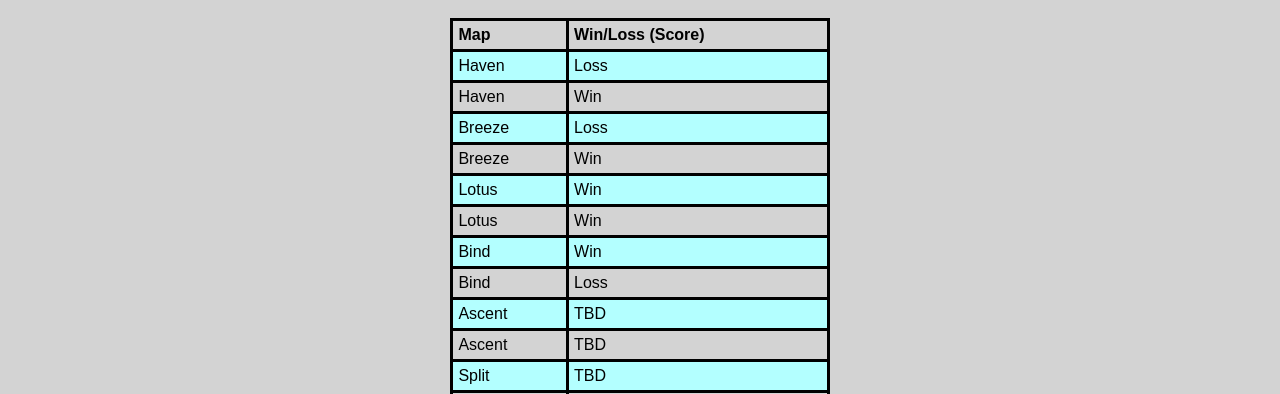
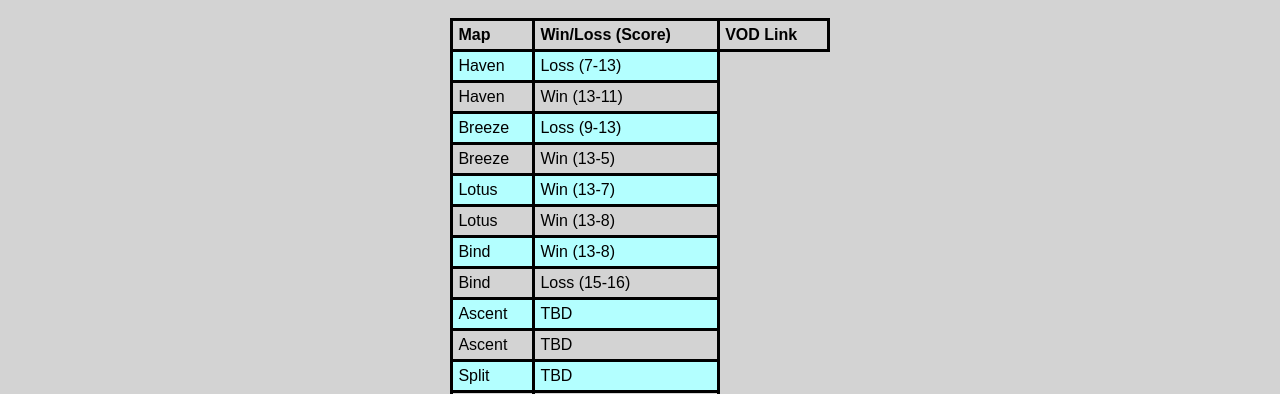
Before and after one commit to blaezey/valWebsite, a plain HTML site: page premier.html in a window 1280 px wide. Shown: the part 558-952 px from the top of the page. Drawn offline with Linux system fonts and the light colour scheme.

Commit message:
Update premier.html
added scorelines for games and vod tab for table

```diff
--- a/premier.html
+++ b/premier.html
@@ -28,48 +28,49 @@
     <h1 style="text-align: center; color: blue;"> TKz Mystic </h1>
     <table align="center">
       <tr>
-        <th> Map </th>
-        <th> Win/Loss (Score) </th>
+        <th align="center"> Map </th>
+        <th align="center"> Win/Loss (Score) </th>
+        <th align="center"> VOD Link </th>
       </tr>
 
       <tr>
         <td> Haven </td>
-        <td> Loss </td>
+        <td> Loss (7-13) </td>
       </tr>
 
       <tr>
         <td> Haven </td>
-        <td> Win </td>
+        <td> Win (13-11) </td>
       </tr>
 
       <tr>
         <td> Breeze </td>
-        <td> Loss </td>
+        <td> Loss (9-13) </td>
       </tr>
 
       <tr>
         <td> Breeze </td>
-        <td> Win </td>
+        <td> Win (13-5) </td>
       </tr>
 
       <tr>
         <td> Lotus </td>
-        <td> Win </td>
+        <td> Win (13-7) </td>
       </tr>
 
        <tr>
         <td> Lotus </td>
-        <td> Win </td>
+        <td> Win (13-8) </td>
       </tr>
 
        <tr>
         <td> Bind </td>
-        <td> Win </td>
+        <td> Win (13-8) </td>
       </tr>
 
        <tr>
         <td> Bind </td>
-        <td> Loss </td>
+        <td> Loss (15-16) </td>
       </tr>
 
        <tr>
@@ -110,7 +111,7 @@
   <br>
 
   <div class="footer">
-    <p style="color:white; font-size:20px;"> Made by Edward Burkeen.   <a href="#top" style="text-align:right;">Back to Top</a></p>
+    <p style="color:white; font-size:20px;"> Made by Rosie.   <a href="#top" style="text-align:right;">Back to Top</a></p>
   </div>
 
 </body>
```
